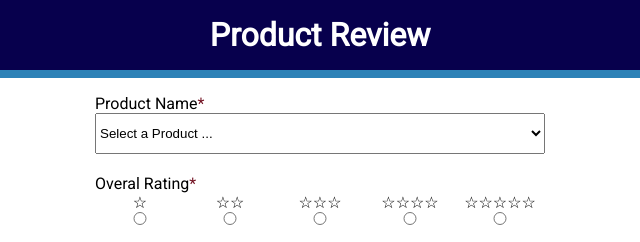
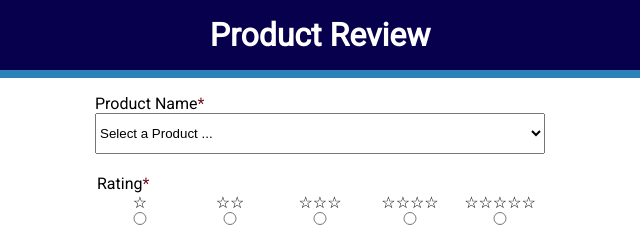
Before and after one commit to BrandonMHerrin/wdd131, a plain HTML site: page form.html in a window 1280 px wide. Shown: the top 242 px of the page, 320-960 px from the left. Drawn offline with Linux system fonts and the light colour scheme.

Commit message:
Fixed issue

```diff
--- a/form.html
+++ b/form.html
@@ -24,8 +24,8 @@
                     <option value="" disabled selected>Select a Product ...</option>
                 </select>
             </label>
-            <label>
-                Overal Rating<span class="required">*</span>
+            <fieldset>
+                <legend>Rating<span class="required">*</span></legend>
                 <div class="star-ratings">
                     <label>&star;<input type="radio" name="rating" value="1" id="star-1" required></label>
                     <label>&star;&star;<input type="radio" name="rating" value="2" id="star-2" required></label>
@@ -33,7 +33,7 @@
                     <label>&star;&star;&star;&star;<input type="radio" name="rating" value="4" id="star-4" required></label>
                     <label>&star;&star;&star;&star;&star;<input type="radio" name="rating" value="5" id="star-5" required></label>
                 </div>
-            </label>
+            </fieldset>
             <label>
                 Date of Installation<span class="required">*</span>
                 <input type="date" id="installation-date" name="installation-date" required>
--- a/styles/form.css
+++ b/styles/form.css
@@ -65,6 +65,12 @@ input, select, textarea, .star-ratings {
     justify-items: center; /* if you also want to center them horizontally */
 }
 
+fieldset {
+    margin: 0;
+    padding: 0;
+    border: none;
+}
+
 .star-ratings input {
     margin: 0 auto;
 }
```
